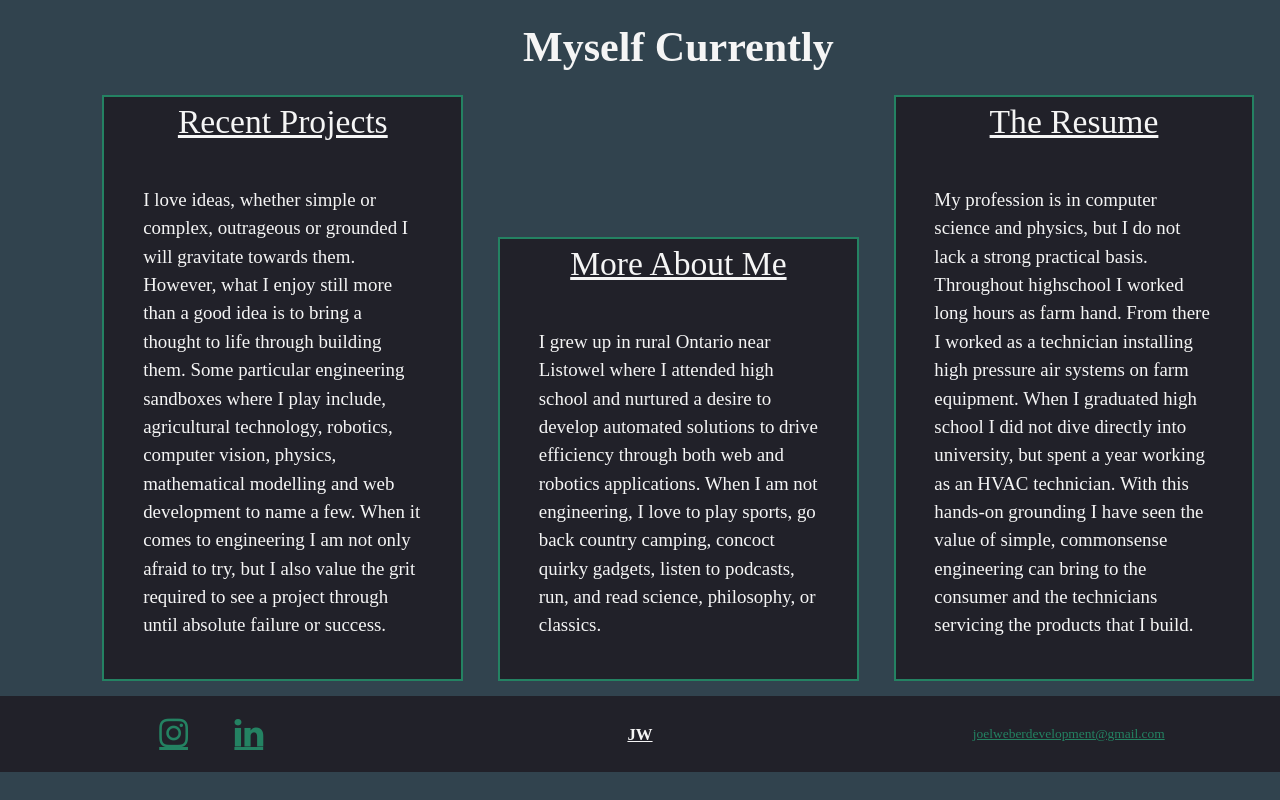
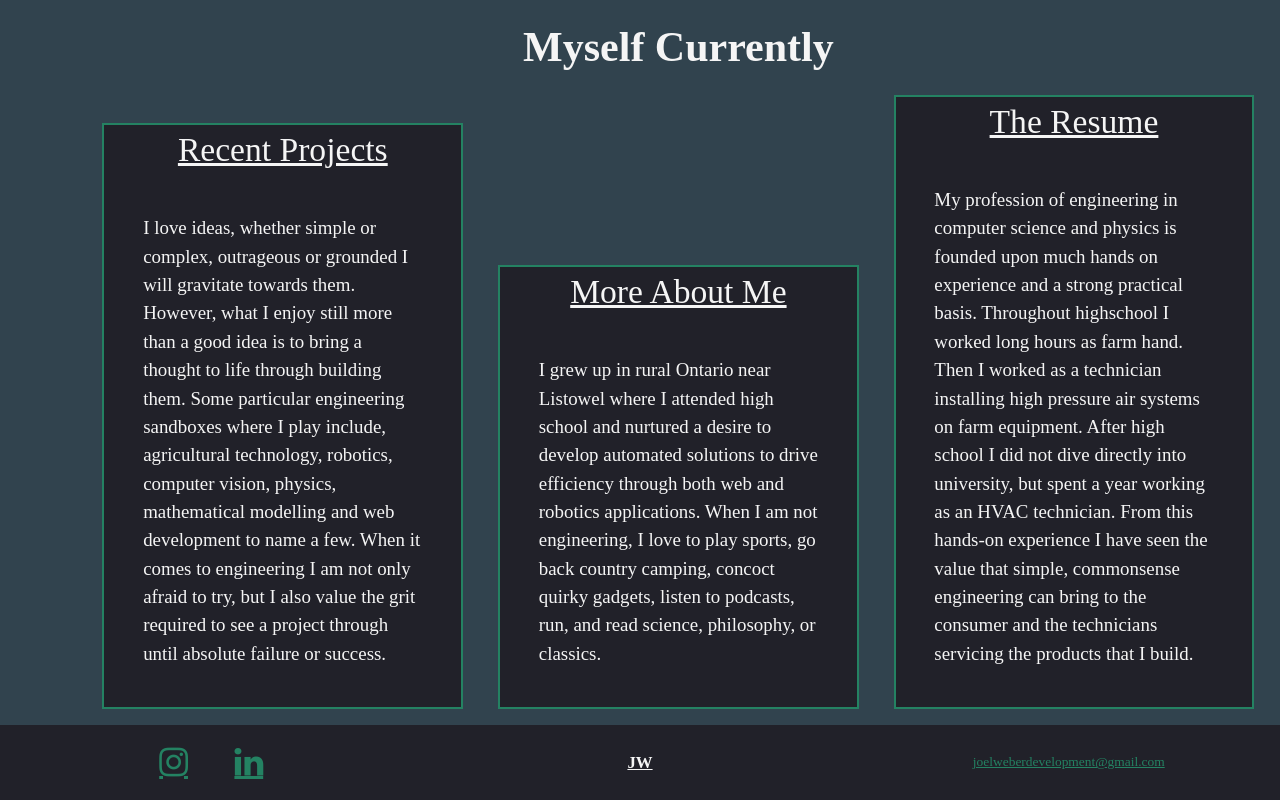
Before and after one commit to JoelWeberDev/Joel_Weber_Programming_Portfolio, a plain HTML site: page index.html in a window 1280 px wide. Shown: the part 1539-2339 px from the top of the page. Before the commit the page ends 2311 px from the top, so only its background shows below. Drawn offline with nearby package versions, Linux system fonts and the light colour scheme.

Commit message:
UPD: home page

```diff
--- a/index.html
+++ b/index.html
@@ -141,13 +141,13 @@
                 <div id="item3" class="dupeRec">
                     <a href="Pages/joel_weber_resume/ProfessionalGoogleDocsResumeTemplate.html" id="title">The Resume</a>
                     <p>
-                        My profession is in computer science and physics, but I do not lack a strong
-                        practical basis. Throughout highschool I worked long hours as farm hand. From
-                        there I worked as a technician installing high pressure air systems on farm
-                        equipment. When I graduated high school I did not dive directly into university,
-                        but spent a year working as an HVAC technician. With this hands-on grounding I
-                        have seen the value of simple, commonsense engineering can bring to the consumer
-                        and the technicians servicing the products that I build.
+                        My profession of engineering in computer science and physics is founded upon
+                        much hands on experience and a strong practical basis. Throughout highschool
+                        I worked long hours as farm hand. Then I worked as a technician installing high
+                        pressure air systems on farm equipment. After high school I did not dive directly
+                        into university, but spent a year working as an HVAC technician. From this hands-on
+                        experience I have seen the value that simple, commonsense engineering can bring to
+                        the consumer and the technicians servicing the products that I build.
                     </p>
                 </div>
             </div>
```
